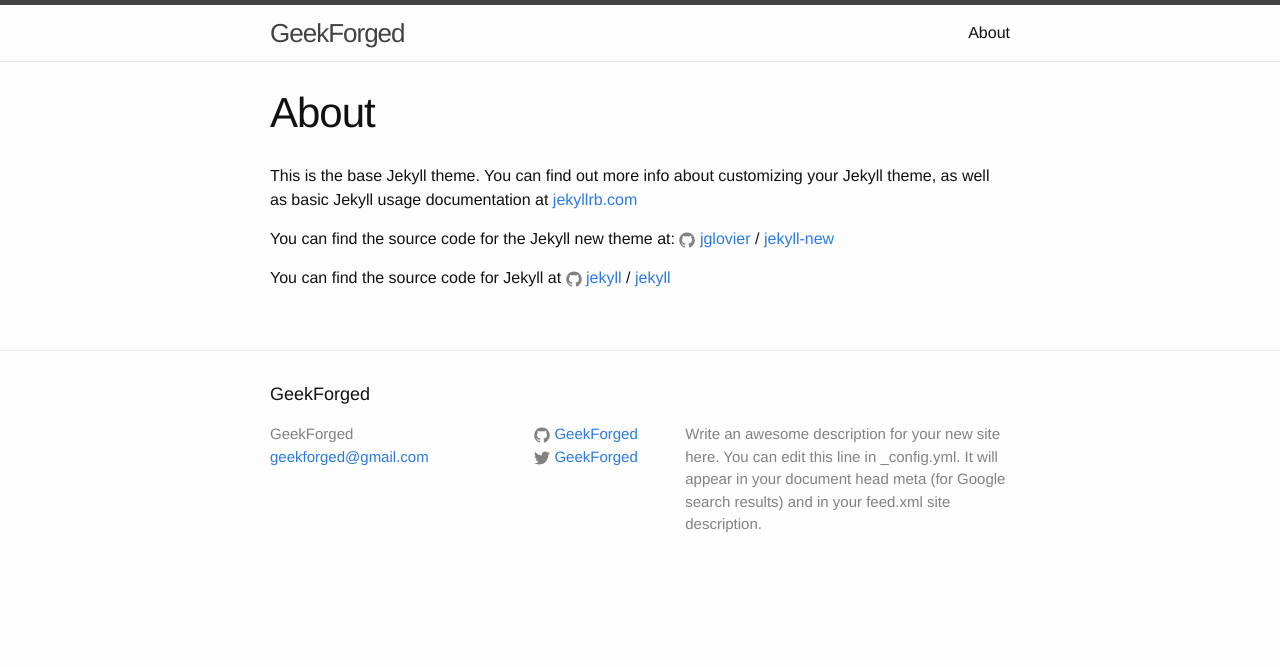
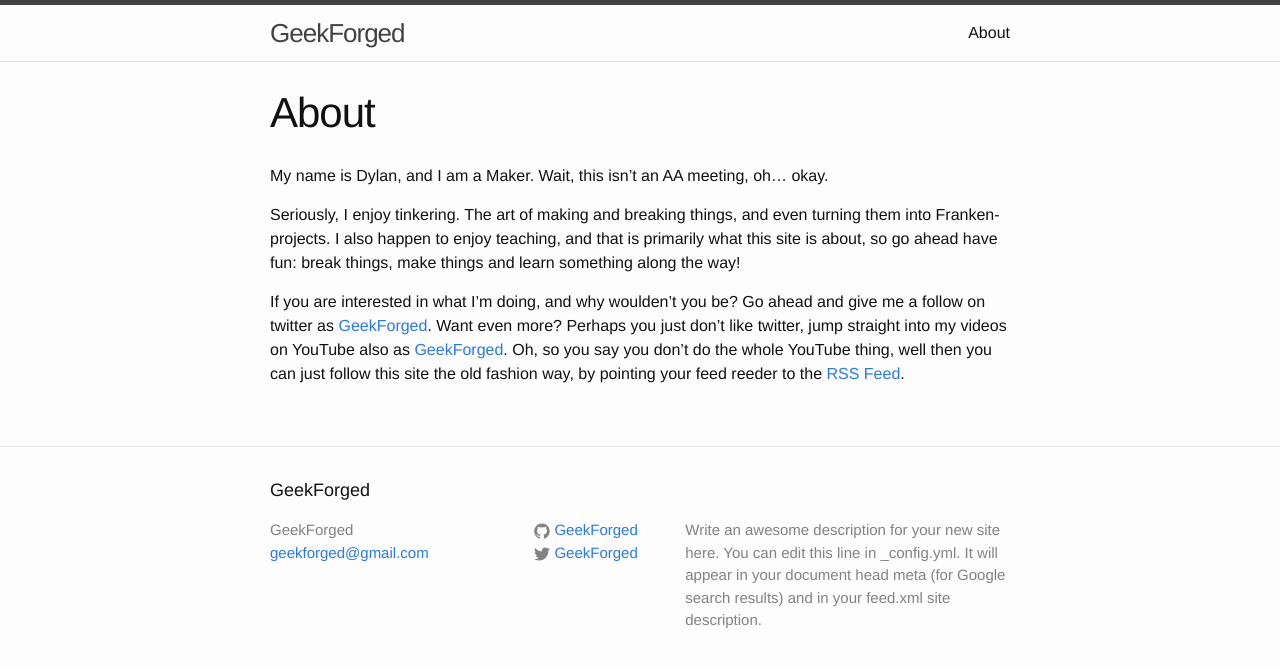
Before and after one commit to GEEKFORGED/geekforged.github.io, a Jekyll site: the page built from about.md, in a window 1280 px wide. Shown: the top 667 px of the page. Built offline with Jekyll 4.4.1, drawn with Linux system fonts in a browser that asks for light colours.

Commit message:
make the about page actually about something.

```diff
--- a/_config.yml
+++ b/_config.yml
@@ -15,7 +15,8 @@ description: > # this means to ignore newlines until "baseurl:"
 baseurl: "" # the subpath of your site, e.g. /blog
 url: "http://geekforged.com" # the base hostname & protocol for your site
 twitter_username: GeekForged
-github_username:  GeekForged
+github_username: GeekForged
+youtube_username: geekforged
 
 # Build settings
 markdown: kramdown
--- a/about.md
+++ b/about.md
@@ -4,12 +4,12 @@ title: About
 permalink: /about/
 ---
 
-This is the base Jekyll theme. You can find out more info about customizing your Jekyll theme, as well as basic Jekyll usage documentation at [jekyllrb.com](http://jekyllrb.com/)
+My name is Dylan, and I am a Maker. Wait, this isn't an AA meeting, oh... okay.
 
-You can find the source code for the Jekyll new theme at:
-{% include icon-github.html username="jglovier" %} /
-[jekyll-new](https://github.com/jglovier/jekyll-new)
+Seriously, I enjoy tinkering. The art of making and breaking things, and even turning them into Franken-projects. I also happen to enjoy teaching, and that is primarily what this site is about, so go ahead have fun: break things, make things and learn something along the way!
 
-You can find the source code for Jekyll at
-{% include icon-github.html username="jekyll" %} /
-[jekyll](https://github.com/jekyll/jekyll)
+If you are interested in what I'm doing, and why woulden't you be? Go ahead and give me a follow on twitter as [GeekForged][twitter_link]. Want even more? Perhaps you just don't like twitter, jump straight into my videos on YouTube also as [GeekForged][youtube_link]. Oh, so you say you don't do the whole YouTube thing, well then you can just follow this site the old fashion way, by pointing your feed reeder to the [RSS Feed][rss_link].
+
+[twitter_link]: https://twitter.com/{{site.twitter_username}}
+[youtube_link]: https://youtube.com/c/{{site.youtube_username}}
+[rss_link]: {{site.baseurl}}/feed.xml
```
